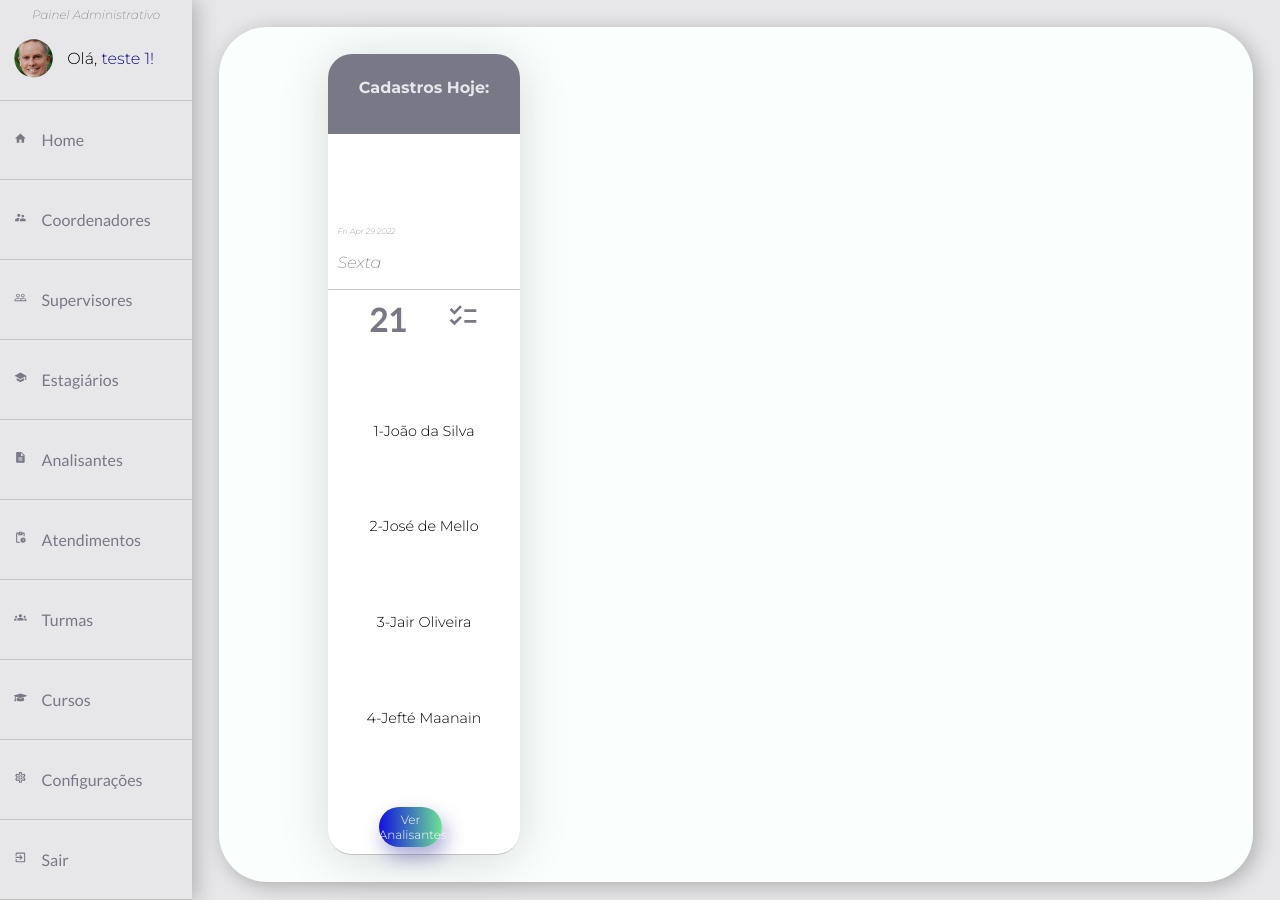
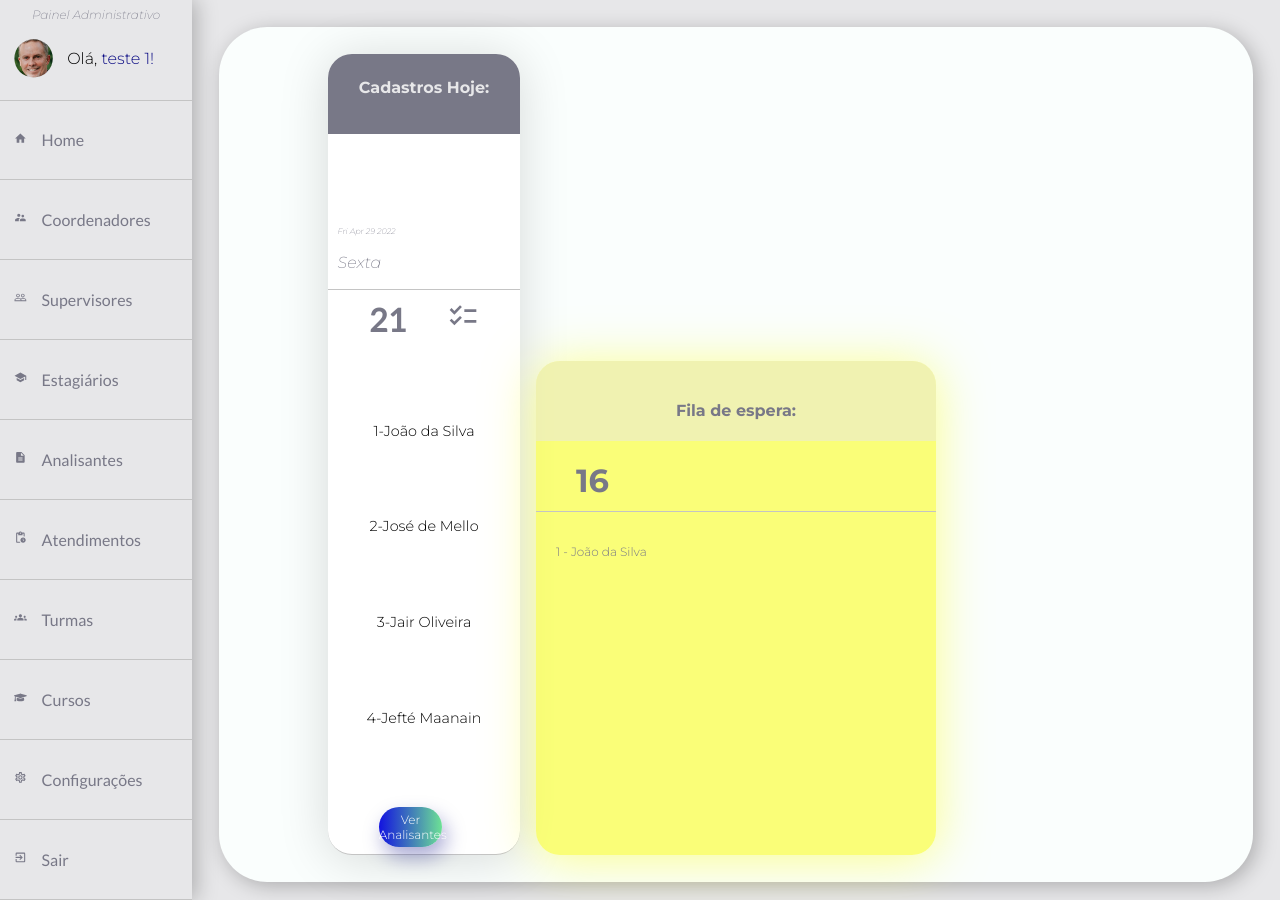
Before and after one commit to thiago-mfernandes/CepCop-React, a React (Create React App) app in the folder cepcop-react/: page /home in a window 1280 px wide. Built offline with nearby package versions, Linux system fonts and the light colour scheme.

Commit message:
Card fila de espera finalizado, dados marretados

```diff
--- /dev/null
+++ b/cepcop-react/src/components/UI/Cards/CardFilaEspera/Pessoa.tsx
@@ -0,0 +1,9 @@
+import { StyledPessoa } from "./styled";
+
+function Pessoa(props: { nome : string }) {
+    return (
+        <StyledPessoa>{props.nome}</StyledPessoa>
+    )
+}
+
+export default Pessoa
--- /dev/null
+++ b/cepcop-react/src/components/UI/Cards/CardFilaEspera/Quantidade.tsx
@@ -0,0 +1,9 @@
+import { StyledQuantidade } from "./styled";
+
+function Quantidade(props: { quantidade: number }) {
+    return (
+        <StyledQuantidade>{props.quantidade}</StyledQuantidade>
+    )
+}
+
+export default Quantidade
--- a/cepcop-react/src/components/UI/Cards/CardFilaEspera/index.tsx
+++ b/cepcop-react/src/components/UI/Cards/CardFilaEspera/index.tsx
@@ -1,5 +1,8 @@
+import { MdHourglassBottom } from "react-icons/md";
 import Container from "./Container";
 import FilaEspera from "./FilaEspera";
+import Pessoa from "./Pessoa";
+import Quantidade from "./Quantidade";
 import TituloGenerico from "./TituloGenerico";
 
 function CardFilaEspera() {
@@ -7,11 +10,21 @@ function CardFilaEspera() {
         <FilaEspera>
             <TituloGenerico conteudo="Fila de espera:" />
             <Container>
-                <i className="material-icons">hourglass_bottom</i>
-                <p className="card-filaEspera__quantidade">16</p>
+                <MdHourglassBottom
+                    style={{
+                        color: '#787887',
+                        fontSize: '2rem',
+                        fontWeight: 700,
+                        paddingTop: 0,
+                        paddingBottom: 0,
+                        paddingLeft: '5%',
+                        paddingRight: "5%",
+                    }}
+                />
+                <Quantidade quantidade={16} />{/* mockar o dado */}
             </Container>
             <Container>
-                <p className="card-filaEspera__pessoa">1 - João da Silva</p>
+                <Pessoa nome="1 - João da Silva"/>{/* mockar o dado */}
             </Container>
         </FilaEspera>
     );
--- a/cepcop-react/src/components/UI/Cards/CardFilaEspera/styled.ts
+++ b/cepcop-react/src/components/UI/Cards/CardFilaEspera/styled.ts
@@ -1,3 +1,4 @@
+import { cinzaEscuro } from 'src/components/UI/variaveis';
 import styled from "styled-components";
 import { amareloPadrao, cinzaMedio } from "../../variaveis";
 
@@ -45,3 +46,14 @@ export const StyledContainer = styled.div`
         }
     }
 `;
+
+export const StyledQuantidade = styled.p`
+    color: ${cinzaEscuro};
+    font-size: 2rem;
+    font-weight: 700;
+`;
+
+export const StyledPessoa = styled.p`
+    color: ${cinzaEscuro};
+    font-size: 0.75rem;
+`;
--- a/cepcop-react/src/components/UI/Cards/CardHome/index.tsx
+++ b/cepcop-react/src/components/UI/Cards/CardHome/index.tsx
@@ -1,9 +1,11 @@
+import CardFilaEspera from "../CardFilaEspera";
 import CardHoje from "../CardHoje/Index";
 import { StyledHomeCard } from "./styled";
 
 function HomeCard() {
     return <StyledHomeCard>
         <CardHoje />
+        <CardFilaEspera />
 
     </StyledHomeCard>;
 }
```
